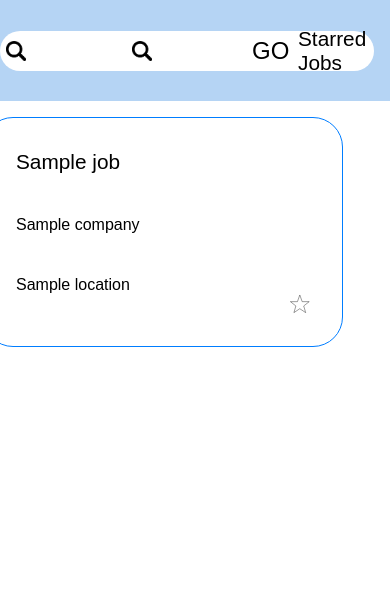
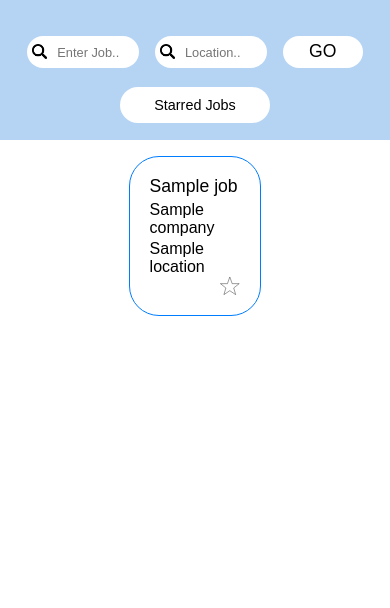
Before and after one commit to Tariqyahya123/Job-Compiler-Website, a Django app: template scrape/templates/scrape/results.html in a window 390 px wide. Shown: the top 608 px of the page. Run offline with Django 3.2, Linux system fonts and the light colour scheme; the template is opened without the code that fills it: most values are stand-ins (such as "Sample title", 1, 10 or a date in 2020); some web fonts are replaced.

Commit message:
all pages responsive

```diff
--- a/scrape/static/css/styles-results.css
+++ b/scrape/static/css/styles-results.css
@@ -67,6 +67,10 @@ input[type=text]{
     font-size: 1.1rem;
     outline: none;
 
+}
+
+input[type=text]::placeholder{
+    font-size: 0.8rem;
 }
 
 input[type=submit]{
@@ -272,3 +276,254 @@ input[type=submit]{
     font-family: 'Poppins-Light';
     src: url('fonts/Poppins/Poppins-Light.ttf');
 }
+
+
+/* --------------------- RESPONSIVE WEBSITE ------------------ */
+
+@media screen and (max-width:1310px){
+    input[type=text]{
+        width: 18rem;
+    }
+}
+
+
+@media screen and (max-width:1100px){
+    input[type=text]{
+        width: 15rem;
+        margin-left: 2rem;
+        text-indent: 15%;
+    }
+    input[type=submit]{
+        right: 150px
+    }
+
+    .result{
+       height: 200px;
+       width: 312PX;
+
+    }
+
+    h1{
+        font-size: 1.2rem;
+
+    }
+
+    h2,h3{
+        font-size: 0.9rem;
+    }
+
+}
+
+
+@media screen and (max-width:1024px){
+   #location_name{
+       margin-left: 100px;
+   }
+    input[type=submit]{
+        right: 100px
+    }
+
+    .result{
+       height: 200px;
+       width: 312PX;
+
+    }
+
+    h1{
+        font-size: 1.2rem;
+
+    }
+
+    h2,h3{
+        font-size: 0.9rem;
+    }
+
+}
+
+@media screen and (max-width:800px){
+    #location_name{
+        margin-left: 100px;
+    }
+
+    input[type=text]{
+        width: 13rem;
+        background-size: 15px auto;
+        background-position: 5% 50%;
+        height: 2.3rem;
+        font-size: 1rem;
+
+    }
+
+    .starred-jobs{
+
+        right: 50px;
+        width: 150px;
+        font-size: 0.9rem;
+
+        height: 2.3rem;
+
+    }
+
+
+     input[type=submit]{
+         right: 90px;
+         height: 2.3rem;
+         width: 5rem;
+         font-size: 1.1rem;
+     }
+
+     .result{
+        height: 200px;
+        width: 312PX;
+
+     }
+
+     h1{
+         font-size: 1.2rem;
+
+     }
+
+     h2,h3{
+         font-size: 0.9rem;
+     }
+
+     .results-display{
+
+        grid-template-columns: repeat(2, 1fr);
+
+
+
+
+    }
+
+ }
+
+
+ @media screen and (max-width:800px){
+
+    input[type=text]{
+        width: 8rem;
+        text-indent: 20%;
+        font-size: 1rem;
+    }
+
+    #job_name{
+        margin-right: 1.3rem;
+    }
+
+
+    input[type=submit]{
+        right: 80px;
+    }
+
+    .result{
+        height: 150px;
+        width: 236px;
+        padding: 13px;
+
+    }
+
+    h1{
+        font-size: 1rem;
+    }
+
+    h2,h3{
+        font-size: 0.8rem;
+    }
+
+ }
+
+
+
+ @media screen and (max-width:414px){
+     form{
+         flex-direction: row;
+         justify-content: space-around;
+         height: 50%;
+         width: 90%;
+
+
+
+     }
+
+
+
+     input[type=text]{
+         margin-left: 30px;;
+         height: 2rem;
+         font-size: 0.9rem;
+         width: 8.5rem;
+         padding: 10px;
+         padding-left: 30px;
+         text-indent: 0;
+
+     }
+     #job_name{
+        margin: 0;
+    }
+    #location_name{
+        margin: 0;
+        right:0;
+        left: 0;
+    }
+    input[type=submit]{
+        margin: 0;
+        right: 0;
+        left: 0;
+        height: 2rem;
+    }
+     .header{
+         height: 140px;
+         align-items: center;
+         justify-content: center;
+         flex-direction: column;
+
+
+     }
+     .starred-jobs{
+         right: 0;
+         left: 0;
+     }
+     .results-display{
+
+        grid-template-columns: repeat(1, 1fr);
+
+
+
+
+    }
+    .result{
+        width: 80%;
+        height:160px;
+        padding: 1.2rem;
+    }
+
+    h1{
+        font-size: 1.1rem;
+    }
+    h2,h3{
+        font-size: 1rem;
+    }
+
+
+ }
+
+
+ @media screen and (max-width:390px){
+
+input[type=text]{
+    width: 7rem;
+}
+
+
+ }
+
+
+ @media screen and (max-width:350px){
+
+    input[type=text]{
+        width: 6.2rem;
+    }
+
+
+     }
--- a/scrape/templates/scrape/results.html
+++ b/scrape/templates/scrape/results.html
@@ -19,9 +19,10 @@
             <form action="." method='post'> {%csrf_token%}
 
 
-                <input type="text" name="job_name" id='job_name'>
+                <input type="text" name="job_name" id='job_name' placeholder="Enter Job..">
 
-                <input class='location-bar' type="text" name="location_name" id='location_name'>
+                <input class='location-bar' type="text" name="location_name" id='location_name'
+                    placeholder="Location..">
 
                 <input type="submit" value="GO" name='results-page'>
 
--- a/scrape/views.py
+++ b/scrape/views.py
@@ -1011,6 +1011,8 @@ def get_html_response_sudajobs(job_title,location):
 
 def get_html_response_indeed(job_title, location):
 
+    return
+
 
 
 
@@ -1158,6 +1160,8 @@ def get_html_response_indeed(job_title, location):
 
 
 def get_html_response_linkedin(job_title, location):
+
+    return
 
 
 
```
Also changed, not shown: scrape/static/css/styles-starred.css (+145 -0 lines), scrape/static/css/styles.css (+14 -0 lines).
